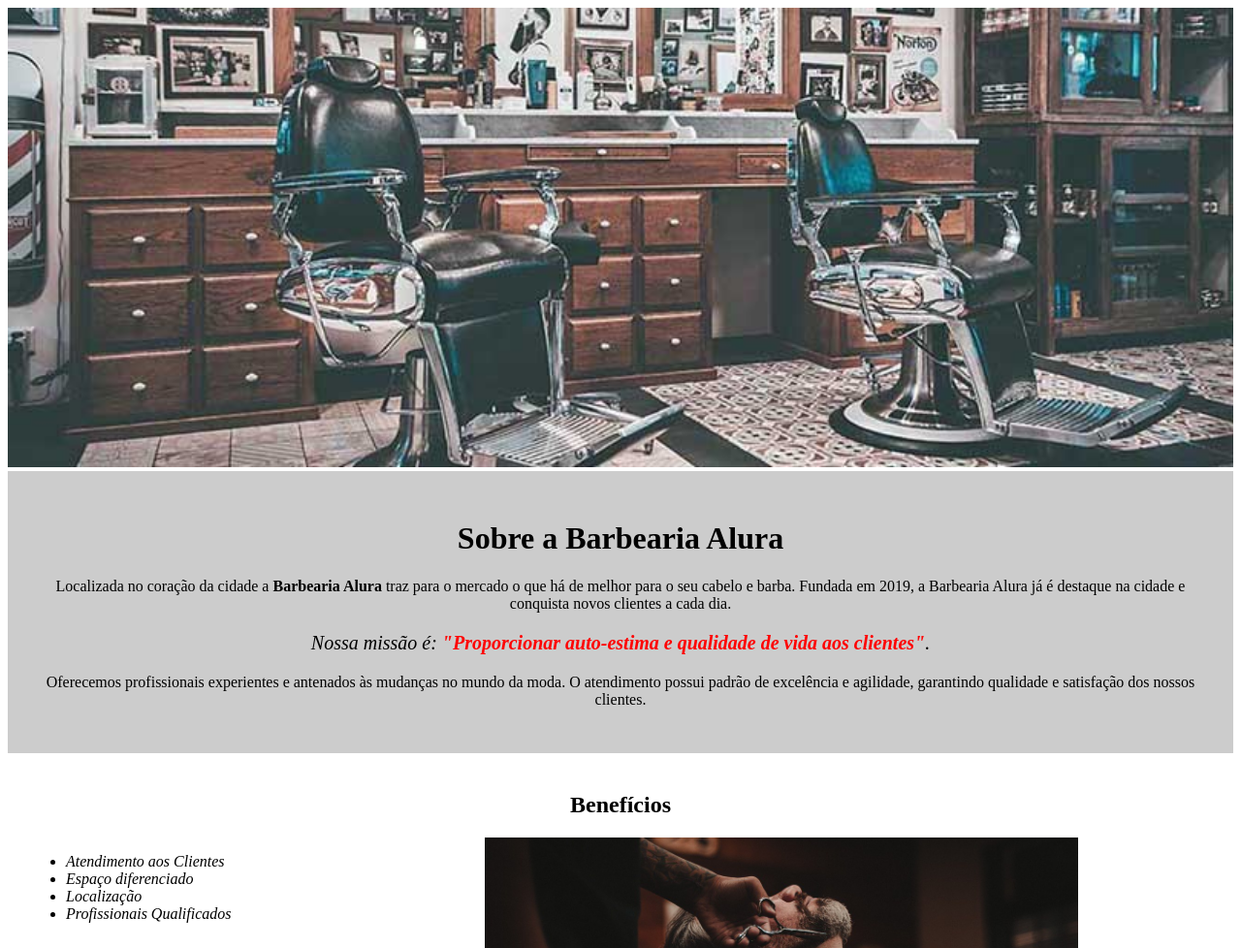
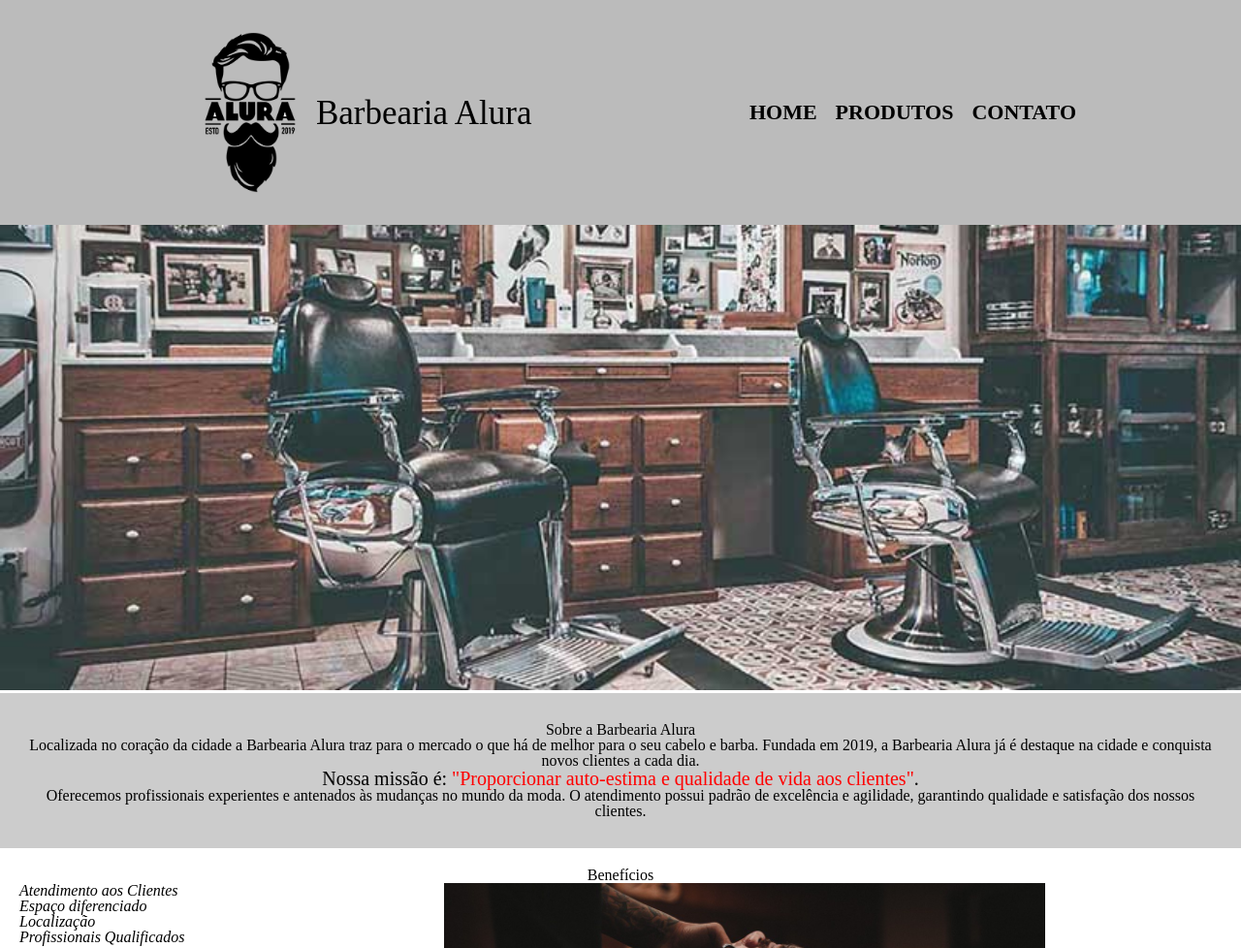
Before and after one commit to Jvpds14/barbearia-alura, a plain HTML site: page index.html in a window 1280 px wide. Shown: the top 978 px of the page at 97% size. Drawn offline with Linux system fonts and the light colour scheme.

Commit message:
finalizando

```diff
--- a/index.html
+++ b/index.html
@@ -1,25 +1,44 @@
 <!DOCTYPE html>
 <html lang="pt-br">
+
 <head>
 	<meta charset="UTF-8">
 	<title>Barbearia Alura</title>
+	<link rel="stylesheet" href="reset.css">
 	<link rel="stylesheet" href="style.css">
 </head>
 
 <body>
+	<header>
+		<div class="caixa">
+			<h1 class="logo" > <img class="titulo-principal" src="img/logo.png"> Barbearia Alura </h1>
+
+			<nav>
+				<ul>
+					<li><a href="index.html">Home</a></li>
+					<li><a href="produtos.html">Produtos</a></li>
+					<li><a href="contato.html">Contato</a></li>
+				</ul>
+			</nav>
+		</div>
+	</header>
 	<img id="banner" src="img/banner.jpg">
 	<div class="principal">
-			<h1>Sobre a Barbearia Alura</h1>
+		<h2 class="titulo-centralizado">Sobre a Barbearia Alura</h2>
 
-			<p>Localizada no coração da cidade a <strong>Barbearia Alura</strong> traz para o mercado o que há de melhor para o seu cabelo e barba. Fundada em 2019, a Barbearia Alura já é destaque na cidade e conquista novos clientes a cada dia.</p>
+		<p>Localizada no coração da cidade a <strong>Barbearia Alura</strong> traz para o mercado o que há de melhor
+			para o seu cabelo e barba. Fundada em 2019, a Barbearia Alura já é destaque na cidade e conquista novos
+			clientes a cada dia.</p>
 
-			<p id="missao"><em>Nossa missão é: <strong>"Proporcionar auto-estima e qualidade de vida aos clientes"</strong>.</em></p>
+		<p id="missao"><em>Nossa missão é: <strong>"Proporcionar auto-estima e qualidade de vida aos
+					clientes"</strong>.</em></p>
 
-			<p>Oferecemos profissionais experientes e antenados às mudanças no mundo da moda. O atendimento possui padrão de excelência e agilidade, garantindo qualidade e satisfação dos nossos clientes.</p>
+		<p>Oferecemos profissionais experientes e antenados às mudanças no mundo da moda. O atendimento possui padrão de
+			excelência e agilidade, garantindo qualidade e satisfação dos nossos clientes.</p>
 	</div>
 
 	<div class="beneficios">
-			<h2>Benefícios</h2>
+		<h3 class="titulo-centralizado">Benefícios</h3>
 
 		<ul>
 			<li class="itens">Atendimento aos Clientes</li>
@@ -31,4 +50,5 @@
 		<img src="img/beneficios.jpg" class="imagembeneficios">
 	</div>
 </body>
+
 </html>
--- /dev/null
+++ b/reset.css
@@ -0,0 +1,48 @@
+/* http://meyerweb.com/eric/tools/css/reset/
+   v2.0 | 20110126
+   License: none (public domain)
+*/
+
+html, body, div, span, applet, object, iframe,
+h1, h2, h3, h4, h5, h6, p, blockquote, pre,
+a, abbr, acronym, address, big, cite, code,
+del, dfn, em, img, ins, kbd, q, s, samp,
+small, strike, strong, sub, sup, tt, var,
+b, u, i, center,
+dl, dt, dd, ol, ul, li,
+fieldset, form, label, legend,
+table, caption, tbody, tfoot, thead, tr, th, td,
+article, aside, canvas, details, embed,
+figure, figcaption, footer, header, hgroup,
+menu, nav, output, ruby, section, summary,
+time, mark, audio, video {
+	margin: 0;
+	padding: 0;
+	border: 0;
+	font-size: 100%;
+	font: inherit;
+	vertical-align: baseline;
+}
+/* HTML5 display-role reset for older browsers */
+article, aside, details, figcaption, figure,
+footer, header, hgroup, menu, nav, section {
+	display: block;
+}
+body {
+	line-height: 1;
+}
+ol, ul {
+	list-style: none;
+}
+blockquote, q {
+	quotes: none;
+}
+blockquote:before, blockquote:after,
+q:before, q:after {
+	content: '';
+	content: none;
+}
+table {
+	border-collapse: collapse;
+	border-spacing: 0;
+}
--- a/style.css
+++ b/style.css
@@ -1,17 +1,27 @@
-body {
+body {}
 
+#banner {
+	width: 100%;
 }
 
-#banner {
-	width:100%;
-}
-
-.principal{
+.principal {
 	background: #CCCCCC;
 	padding: 30px;
 }
 
-h1 {
+.logo {
+	display: flex;
+	justify-content: space-between;
+	align-items: center;
+	font-size: 35px;
+}
+
+.titulo-principal {
+	padding-left: 20px;
+	height: 15vw;
+}
+
+.titulo-centralizado {
 	text-align: center
 }
 
@@ -36,10 +46,7 @@ em strong {
 	padding: 20px;
 }
 
-h2 {
-	text-align: center;
-}
-ul {
+.beneficios ul {
 	display: inline-block;
 	vertical-align: top;
 	width: 20%;
@@ -49,3 +56,31 @@ ul {
 .imagembeneficios {
 	width: 50%;
 }
+
+header {
+	background: #BBBBBB;
+	padding: 20px 0;
+}
+
+.caixa {
+	position: relative;
+	width: 940px;
+	margin: 0 auto;
+	padding: 0 20px;
+	display: flex;
+	align-items: center;
+	justify-content: space-between;
+}
+
+nav li {
+	display: inline;
+	margin: 0 0 0 15px;
+}
+
+nav a {
+	text-transform: uppercase;
+	color: #000000;
+	font-weight: bold;
+	font-size: 22px;
+	text-decoration: none;
+}
```
Also changed, not shown: produtos.HTML (+38 -4 lines). Lines whose indentation alone changed are shown as unchanged.
